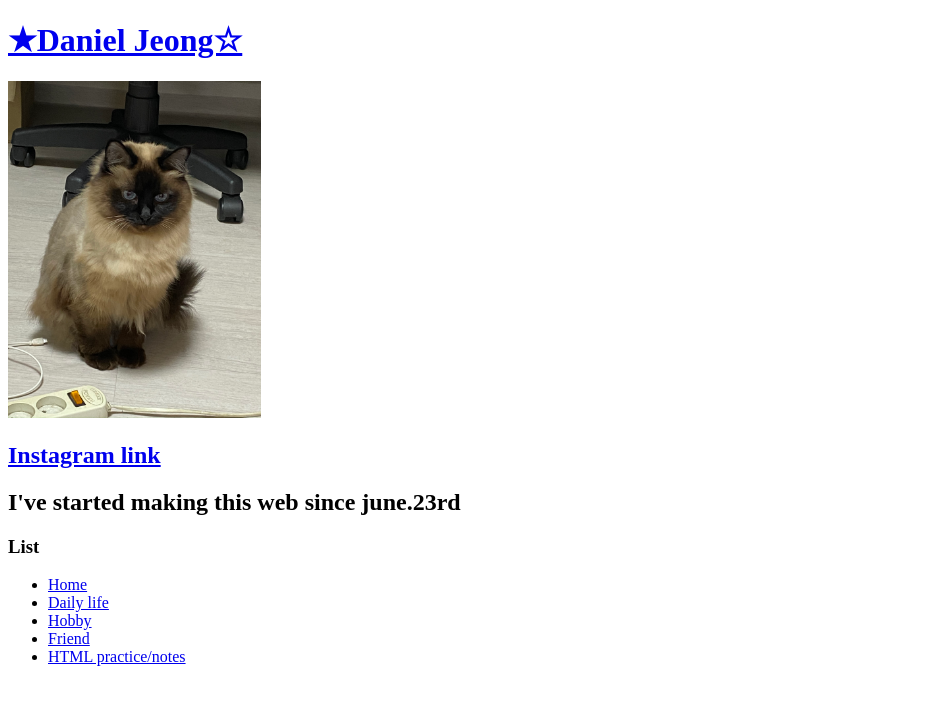
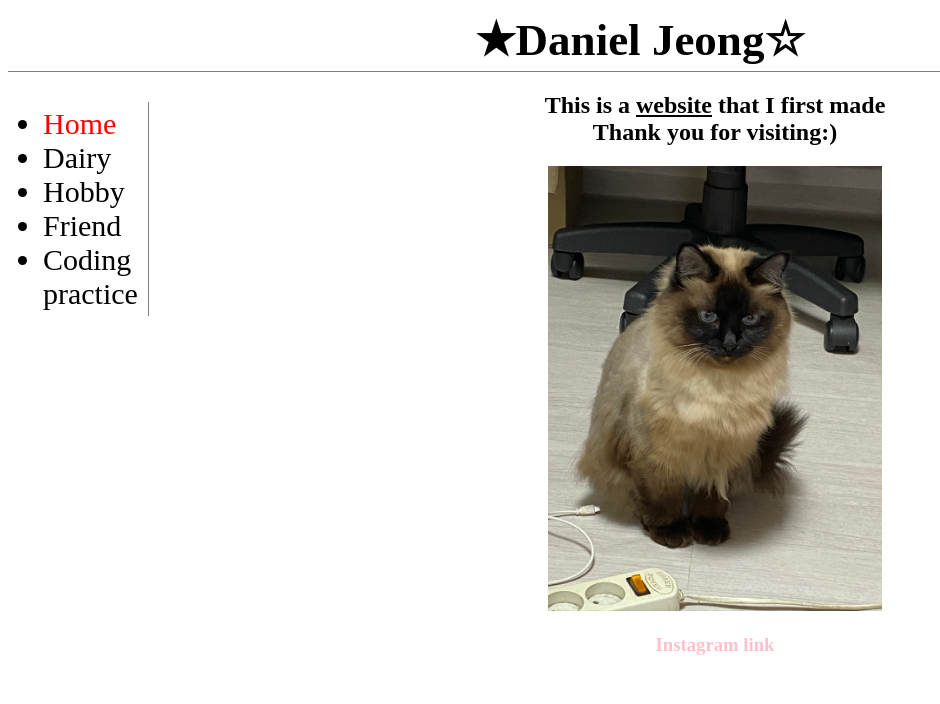
Before and after one commit to Heekeon624/First-Web, a plain HTML site: page index.html in a window 1280 px wide. Shown: the whole page, without its empty margins (0-940 px from the left). Drawn offline with Linux system fonts and the light colour scheme.

Commit message:
Update index.html

```diff
--- a/index.html
+++ b/index.html
@@ -3,33 +3,57 @@
 <head>
   <title>Heekeon's Web</title>
   <meta charset="utf-8">
+  <style>
+    #active {
+      color:red;
+    }
+    .saw {
+      color:black;
+    }
+    a {
+      color:black;
+      text-decoration: none;
+    }
+    h1 {
+      font-size: 45px;
+      text-align: center;
+      border-bottom:1px solid gray;
+      margin:0px;
+      padding:5px;
+    }
+    ul{
+      border-right:solid 1px gray;
+      width:100px;
+      margin:30px;
+      padding:5px;
+      font-size: 30px;
+    }
+    #grid{
+      display: grid;
+      grid-template-columns: 150px 1fr
+    }
+    #article{
+      text-align: center;
+    }
+  </style>
 </head>
 <body>
   <h1><a href="index.html"target="_blank"title="index.html">★Daniel Jeong☆</a></h1>
-  <img src="초코.JPEG" width="20%"><br>
-<h2><a href="https://www.instagram.com/j_heekeon/" target="_blank" title="Daniel Jeong's instagram">Instagram link</a></h2>
-<h2>I've started making this web since june.23rd</h2>
-<h3>List</h3>
-<ul>
-  <li><a href="index.html">Home</li>
-  <li><a href="1.html">Daily life</a></li>
-  <li><a href="2.html">Hobby</a></li>
-  <li><a href="3.html">Friend</a></li>
-  <li><a href="4.html">HTML practice/notes<a></li>
-</ul>
-
-    <p><!--Start of Tawk.to Script-->
-<script type="text/javascript">
-var Tawk_API=Tawk_API||{}, Tawk_LoadStart=new Date();
-(function(){
-var s1=document.createElement("script"),s0=document.getElementsByTagName("script")[0];
-s1.async=true;
-s1.src='https://embed.tawk.to/5efda99a4a7c6258179bbf00/default';
-s1.charset='UTF-8';
-s1.setAttribute('crossorigin','*');
-s0.parentNode.insertBefore(s1,s0);
-})();
-</script>
-<!--End of Tawk.to Script--></p>
-</body>
+  <div id="grid">
+    <div>
+      <ul>
+        <li><a href="index.html" class="saw" id="active">Home</li>
+        <li><a href="1.html" class="saw">Dairy</a></li>
+        <li><a href="2.html" class="saw">Hobby</a></li>
+        <li><a href="3.html" class="saw">Friend</a></li>
+        <li><a href="4.html" class="saw">Coding practice</a></li>
+      </ul>
+    </div>
+    <div id="article">
+      <h2>This is a <strong><u>website</u></strong> that I first made<br>Thank you for visiting:)</h2>
+      <img src="초코.JPEG" width="30%"><br>
+      <h3><a href="https://www.instagram.com/j_heekeon/" target="_blank" title="Daniel Jeong's instagram" style="color:pink">Instagram link</a></h3>
+    </div>
+  </div>
+  </body>
 </html>
```
